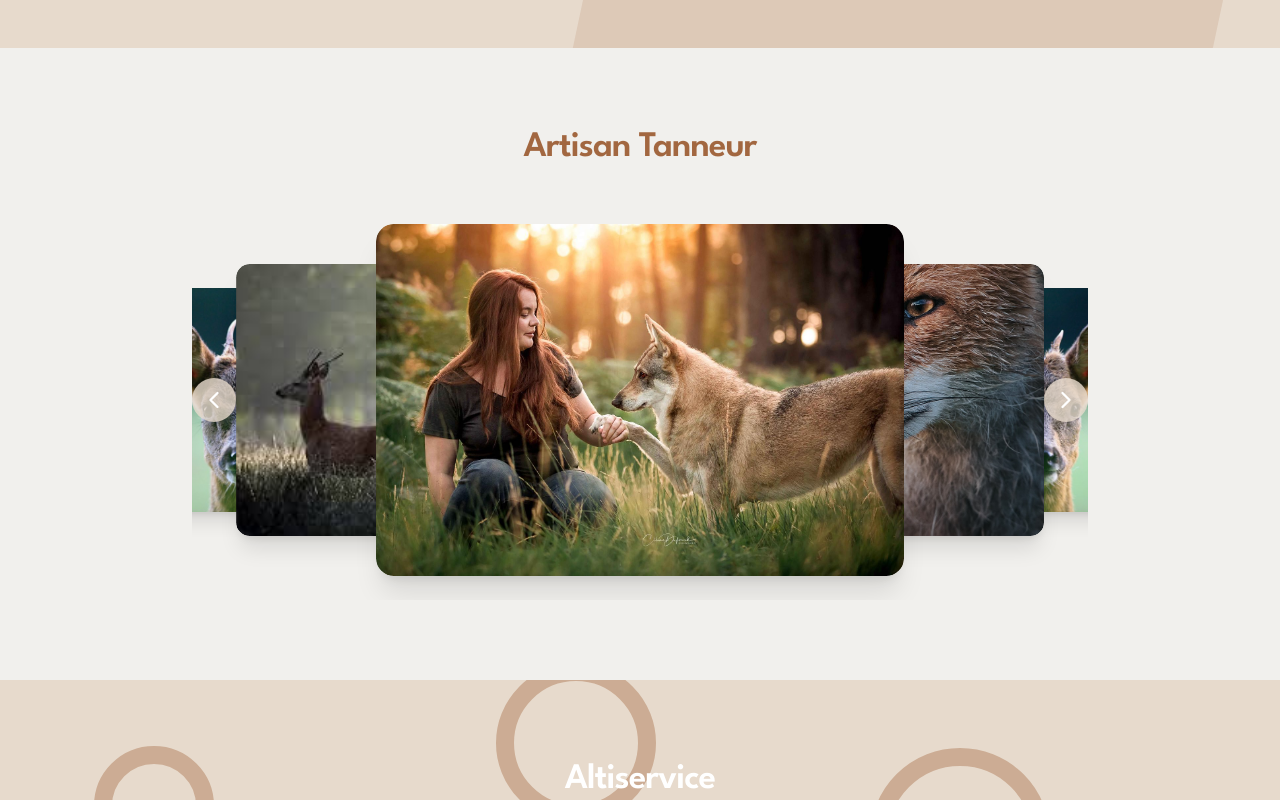
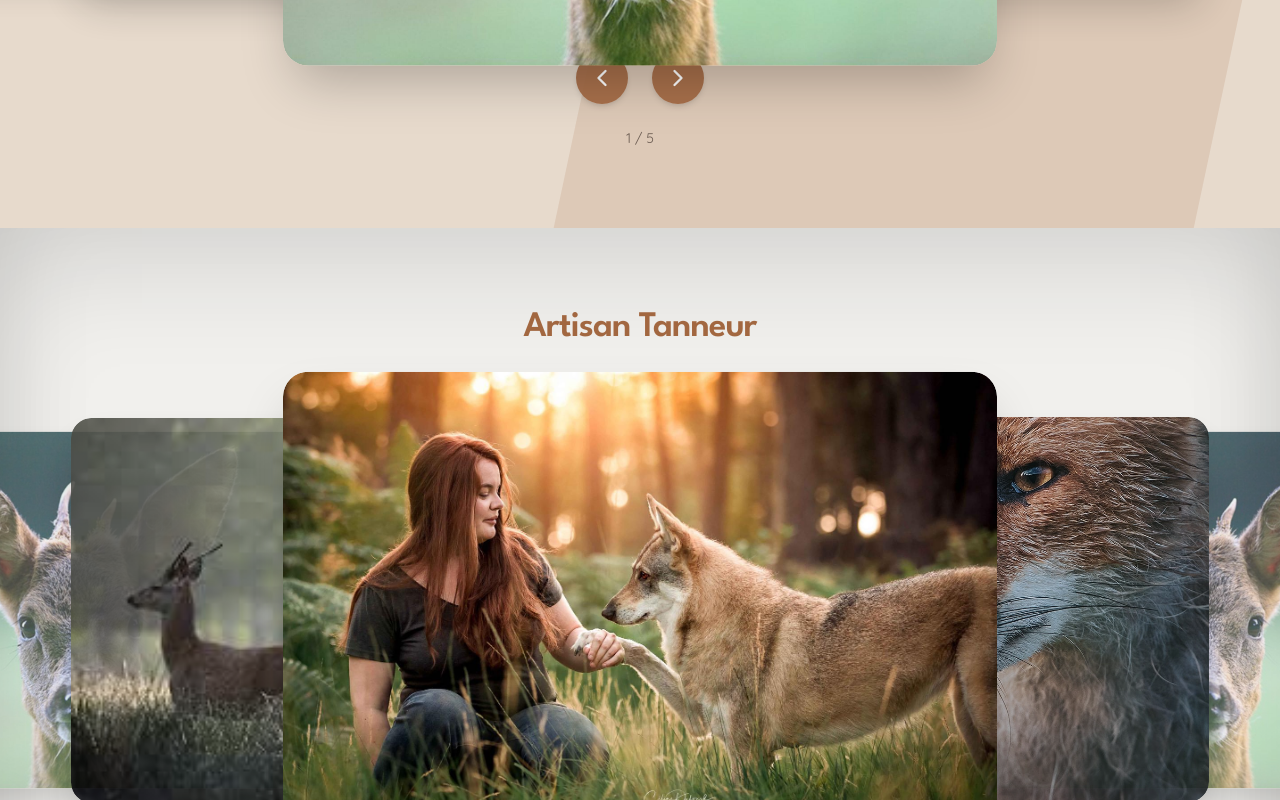
Before and after one commit to Victor-mazieres/carla-portfolio, a React (Vite) app: page / in a window 1280 px wide. Shown: the part 1220-2020 px from the top of the page. Built offline with nearby package versions, Linux system fonts and the light colour scheme; a web font is replaced by a local one.

Commit message:
Amelioration carroussel

```diff
--- a/src/pages/Portfolio.jsx
+++ b/src/pages/Portfolio.jsx
@@ -287,15 +287,24 @@ export default function Portfolio() {
 /* === SECTION GALERIE === */
 function GallerySection({ index, title, photos, onImageClick }) {
   const isSecondary = index % 2 === 0;
+  const hasPrimaryBackground = isSecondary; // tes sections "pattern" sont en bg-secondary
   const bgColor = isSecondary
     ? "bg-secondary text-white"
     : "bg-background text-darkText";
 
   return (
     <section
-      className={`relative w-full py-20 overflow-hidden ${bgColor}`}
-      aria-labelledby={`gallery-${index}`}
-    >
+  className={`relative w-full py-20 overflow-hidden transition-all duration-500 ${bgColor}
+    ${
+      !hasPrimaryBackground
+        ? "before:absolute before:inset-0 before:z-[5] before:shadow-[inset_0_50px_100px_rgba(0,0,0,0.10),inset_0_-50px_100px_rgba(0,0,0,0.10)] before:pointer-events-none"
+        : ""
+    }
+  `}
+  aria-labelledby={`gallery-${index}`}
+>
+
+      {/* === PATTERN === */}
       {isSecondary && (
         <>
           {index === 0 && <Pattern1 />}
@@ -308,6 +317,7 @@ function GallerySection({ index, title, photos, onImageClick }) {
         </>
       )}
 
+      {/* === CONTENU === */}
       <div className="relative z-10 w-[90%] sm:w-[80%] md:w-[70%] mx-auto">
         <FocusCarousel
           title={title}
@@ -321,11 +331,13 @@ function GallerySection({ index, title, photos, onImageClick }) {
   );
 }
 
+
 /* === CARROUSEL === */
 function FocusCarousel({ title, photos, onImageClick, isSecondary, id }) {
   const [index, setIndex] = useState(0);
   const [ratios, setRatios] = useState({});
 
+  /* === Préchargement pour connaître le ratio === */
   useEffect(() => {
     photos.forEach((src) => {
       const img = new Image();
@@ -342,25 +354,52 @@ function FocusCarousel({ title, photos, onImageClick, isSecondary, id }) {
     });
   }, [photos]);
 
+  /* === Navigation === */
   const next = () => setIndex((i) => (i + 1) % photos.length);
   const prev = () => setIndex((i) => (i - 1 + photos.length) % photos.length);
 
+  /* === Swipe mobile === */
+  const [touchStart, setTouchStart] = useState(0);
+  const [touchEnd, setTouchEnd] = useState(0);
+  const handleTouchStart = (e) => setTouchStart(e.targetTouches[0].clientX);
+  const handleTouchMove = (e) => setTouchEnd(e.targetTouches[0].clientX);
+  const handleTouchEnd = () => {
+    if (!touchStart || !touchEnd) return;
+    const distance = touchStart - touchEnd;
+    if (distance > 50) next();
+    if (distance < -50) prev();
+    setTouchStart(0);
+    setTouchEnd(0);
+  };
+
+  /* === Positionnement dynamique avec effet 3D === */
   const getPosition = (i) => {
     const total = photos.length;
     let diff = (i - index + total) % total;
     if (diff > total / 2) diff -= total;
+
+    let xBase = 140;
+    if (window.innerWidth >= 768 && window.innerWidth < 1024) xBase = 220;
+    if (window.innerWidth >= 1024) xBase = 280;
+
     const positions = {
-      "-2": { x: -400, scale: 0.7, opacity: 1, z: 5 },
-      "-1": { x: -200, scale: 0.85, opacity: 1, z: 10 },
-      "0": { x: 0, scale: 1.1, opacity: 1, z: 20 },
-      "1": { x: 200, scale: 0.85, opacity: 1, z: 10 },
-      "2": { x: 400, scale: 0.7, opacity: 1, z: 5 },
+      "-2": { x: -xBase * 2, scale: 0.7, opacity: 0.7, z: 5 },
+      "-1": { x: -xBase, scale: 0.85, opacity: 0.9, z: 10 },
+      "0": { x: 0, scale: 1.05, opacity: 1, z: 20 },
+      "1": { x: xBase, scale: 0.85, opacity: 0.9, z: 10 },
+      "2": { x: xBase * 2, scale: 0.7, opacity: 0.7, z: 5 },
     };
-    return positions[diff] || { x: diff * 400, scale: 0.5, opacity: 0 };
+    return positions[diff] || { x: diff * xBase * 2, scale: 0.5, opacity: 0 };
   };
 
   return (
-    <section className="flex flex-col items-center overflow-hidden">
+    <section
+      className="flex flex-col items-center"
+      onTouchStart={handleTouchStart}
+      onTouchMove={handleTouchMove}
+      onTouchEnd={handleTouchEnd}
+    >
+      {/* === Titre === */}
       <h2
         id={id}
         className={`font-title font-semibold mb-8 w-full
@@ -371,35 +410,24 @@ function FocusCarousel({ title, photos, onImageClick, isSecondary, id }) {
         {title}
       </h2>
 
-      <div className="relative w-full flex items-center justify-center">
-        <button
-          onClick={prev}
-          aria-label="Photo précédente"
-          className={`absolute left-0 z-50 rounded-full p-2 transition-transform hover:scale-110 ${
-            isSecondary
-              ? "bg-primary/90 hover:bg-primary/70 text-white"
-              : "bg-secondary/80 hover:bg-secondary text-white"
-          }`}
-        >
-          <ChevronLeft size={28} />
-        </button>
-
-        <div className="relative w-full h-[400px] flex items-center justify-center">
+      {/* === Carrousel === */}
+      <div className="relative w-full flex flex-col items-center justify-center overflow-visible perspective-1000">
+        {/* Images avec effet 3D visible sur mobile */}
+        <div className="relative w-full min-h-[280px] sm:min-h-[380px] md:min-h-[460px] flex items-center justify-center overflow-visible">
           {photos.map((src, i) => {
             const { x, scale, opacity, z } = getPosition(i);
             const ratio = ratios[src] || "1:1";
             const isWide = ratio === "16:9";
 
             return (
-              <div
+              <motion.div
                 key={i}
                 style={{
                   transform: `translateX(${x}px) scale(${scale})`,
                   opacity,
                   zIndex: z,
-                  transition: "none",
                 }}
-                className="absolute flex-shrink-0 cursor-pointer rounded-2xl overflow-hidden shadow-xl hover:brightness-110 duration-0"
+                className="absolute flex-shrink-0 cursor-pointer rounded-3xl overflow-hidden shadow-2xl hover:brightness-110 transition-all duration-300 ease-out"
                 onClick={() => onImageClick(i)}
               >
                 <img
@@ -407,28 +435,57 @@ function FocusCarousel({ title, photos, onImageClick, isSecondary, id }) {
                   alt={`${title} — photo ${i + 1}`}
                   loading="lazy"
                   decoding="async"
-                  className={`object-cover rounded-2xl ${
+                  className={`object-cover rounded-3xl ${
                     isWide
-                      ? "w-112 h-56 sm:w-128 sm:h-64 md:w-160 md:h-80"
-                      : "w-64 h-64 sm:w-64 sm:h-64 md:w-80 md:h-80"
+                      ? "w-[80vw] max-w-[380px] sm:max-w-[500px] md:max-w-[680px] h-auto"
+                      : "w-[65vw] max-w-[300px] sm:max-w-[380px] md:max-w-[480px] h-auto"
                   }`}
                 />
-              </div>
+              </motion.div>
             );
           })}
         </div>
 
-        <button
-          onClick={next}
-          aria-label="Photo suivante"
-          className={`absolute right-0 z-50 rounded-full p-2 transition-transform hover:scale-110 ${
-            isSecondary
-              ? "bg-primary/90 hover:bg-primary/70 text-white"
-              : "bg-secondary/80 hover:bg-secondary text-white"
+        {/* === Boutons sous les images (tablette & desktop uniquement) === */}
+        <div className="hidden md:flex items-center justify-center gap-6 mt-6">
+          <button
+            onClick={prev}
+            aria-label="Photo précédente"
+            className={`rounded-full p-3 transition-all duration-200 hover:scale-110 shadow-md ${
+              isSecondary
+                ? "bg-primary/90 hover:bg-primary/70 text-white"
+                : "bg-secondary/80 hover:bg-secondary text-white"
+            }`}
+          >
+            <ChevronLeft size={28} />
+          </button>
+
+          <button
+            onClick={next}
+            aria-label="Photo suivante"
+            className={`rounded-full p-3 transition-all duration-200 hover:scale-110 shadow-md ${
+              isSecondary
+                ? "bg-primary/90 hover:bg-primary/70 text-white"
+                : "bg-secondary/80 hover:bg-secondary text-white"
+            }`}
+          >
+            <ChevronRight size={28} />
+          </button>
+        </div>
+      </div>
+
+      {/* === Indicateurs === */}
+      <div className="flex flex-col items-center mt-6 space-y-2">
+        <p
+          className={`text-xs sm:text-sm ${
+            isSecondary ? "text-darkText/70" : "text-darkText/70"
           }`}
         >
-          <ChevronRight size={28} />
-        </button>
+          {index + 1} / {photos.length}
+        </p>
+        <p className="md:hidden text-xs text-darkText/60 italic">
+          Swipe pour faire défiler →
+        </p>
       </div>
     </section>
   );
```
